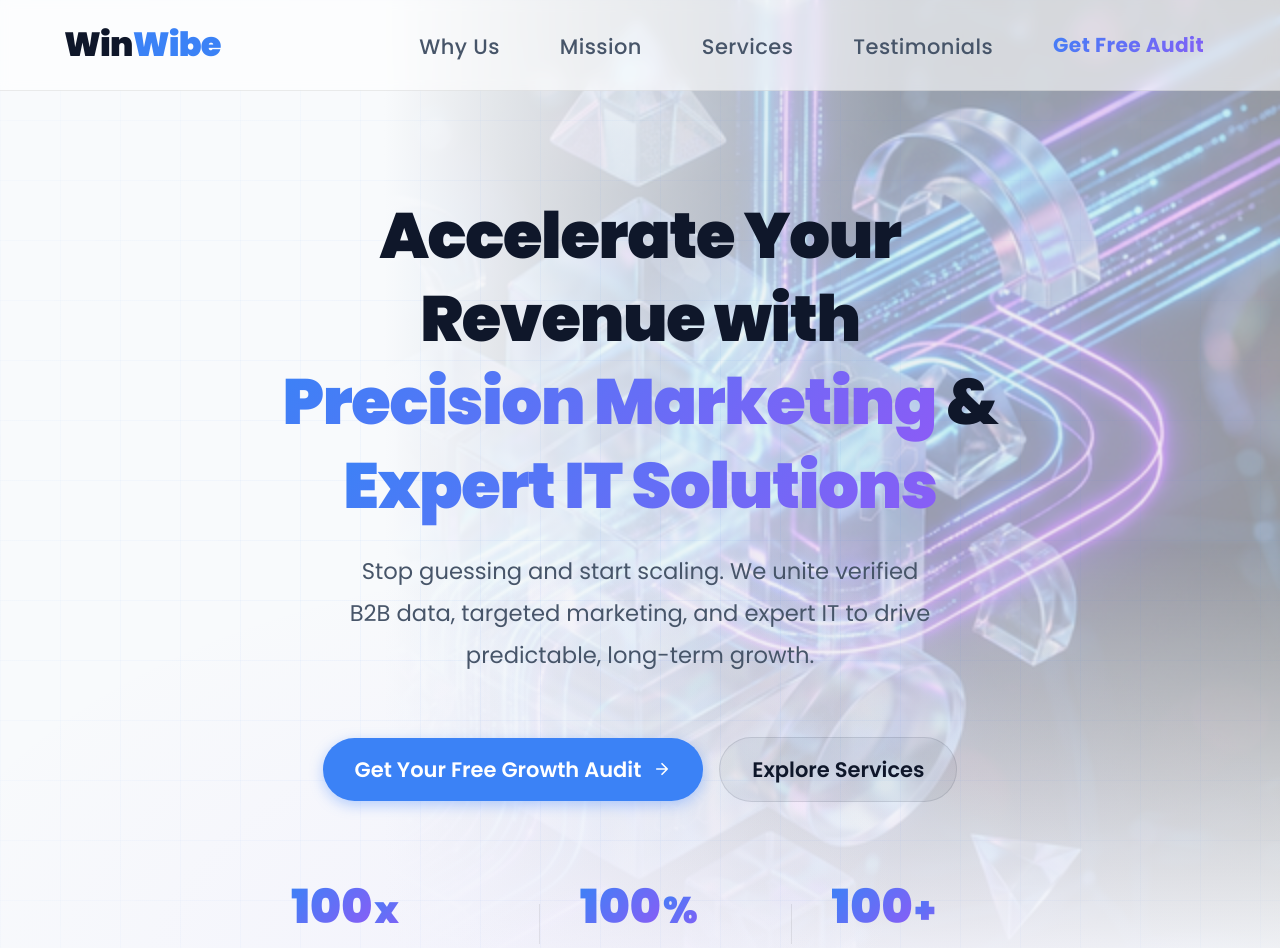
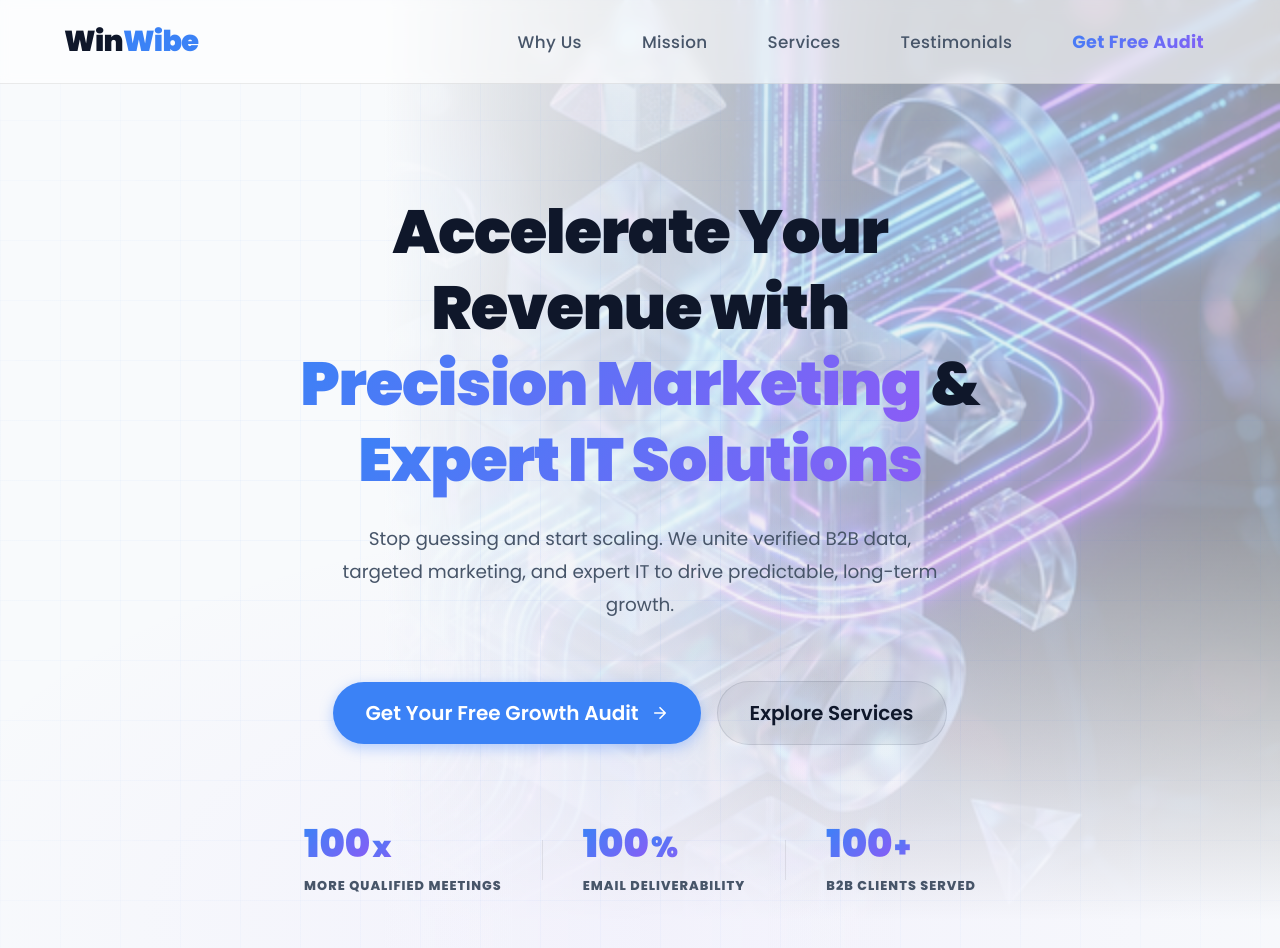
Before and after one commit to Ajith-05081999/winwibe, an Angular app: page / in a window 1280 px wide. Shown: the top 948 px of the page. Built offline with nearby package versions, Linux system fonts and the light colour scheme.

Commit message:
changes last

```diff
--- a/src/app/app.component.css
+++ b/src/app/app.component.css
@@ -92,7 +92,7 @@
 
 .logo {
     font-family: var(--font-head);
-    font-size: 2rem;
+    font-size: 1.8rem;
     font-weight: 900;
     letter-spacing: -.025em;
     cursor: pointer;
@@ -123,7 +123,7 @@
 }
 
 .nav-links a {
-    font-size: 1.25rem;
+    font-size: 1.05rem;
     font-weight: 500;
     color: var(--text-muted);
     cursor: pointer;
@@ -160,7 +160,7 @@
     -webkit-text-fill-color: transparent !important;
     background-clip: text !important;
     font-weight: 700 !important;
-    font-size: 1.2rem !important;
+    font-size: 1.1rem !important;
     color: transparent !important;
     display: inline-block !important;
     transition: all var(--transition-bounce) !important;
@@ -242,7 +242,7 @@
 }
 
 .mobile-menu a {
-    font-size: 1.6rem;
+    font-size: 1.4rem;
     font-weight: 700;
     color: var(--text);
     cursor: pointer;
@@ -270,7 +270,7 @@
 }
 
 .section-header h2 {
-    font-size: clamp(2.5rem, 5vw, 3.8rem);
+    font-size: clamp(2.2rem, 5vw, 3.2rem);
     letter-spacing: -.02em;
     margin-bottom: 16px;
     color: var(--text);
@@ -278,7 +278,7 @@
 }
 
 .section-header p {
-    font-size: 1.25rem;
+    font-size: 1.05rem;
     color: var(--text-muted);
     max-width: 600px;
     margin: 0 auto;
@@ -641,7 +641,7 @@
 
 .t-text {
     color: var(--text-muted);
-    font-size: 1.15rem;
+    font-size: 1rem;
     line-height: 1.8;
     margin-bottom: 28px;
     font-style: italic;
--- a/src/app/components/home/home.component.css
+++ b/src/app/components/home/home.component.css
@@ -97,9 +97,9 @@
 
 .hero-title {
     font-family: var(--font-head);
-    font-size: clamp(2.2rem, 5vw, 4.2rem);
+    font-size: clamp(2rem, 5vw, 3.8rem);
     font-weight: 900;
-    line-height: 1.3;
+    line-height: 1.25;
     letter-spacing: -.02em;
     color: var(--text);
     margin-bottom: 24px;
@@ -108,8 +108,8 @@
 
 .hero-desc {
     color: var(--text-muted);
-    font-size: 1.35rem;
-    line-height: 1.85;
+    font-size: 1.15rem;
+    line-height: 1.8;
     margin-bottom: 36px;
     max-width: 600px;
 }
@@ -152,7 +152,7 @@
 
 .stat-num {
     font-family: var(--font-head);
-    font-size: 2.8rem;
+    font-size: 2.4rem;
     font-weight: 900;
     background: var(--gradient);
     -webkit-background-clip: text;
@@ -163,7 +163,7 @@
 
 .stat-suffix {
     font-family: var(--font-head);
-    font-size: 2.2rem;
+    font-size: 1.8rem;
     font-weight: 900;
     background: var(--gradient);
     -webkit-background-clip: text;
@@ -302,7 +302,7 @@
     }
 
     .hero-title {
-        font-size: clamp(1.8rem, 6vw, 2.5rem);
+        font-size: clamp(1.6rem, 6vw, 2.2rem);
         word-spacing: 0.15em;
     }
 
--- a/src/styles.css
+++ b/src/styles.css
@@ -37,7 +37,7 @@
 }
 
 html {
-    font-size: 105%;
+    font-size: 100%;
     scroll-behavior: smooth;
     overflow-x: hidden;
     width: 100vw;
@@ -45,7 +45,7 @@
 
 body {
     margin: 0;
-    font-size: 1.4rem;
+    font-size: 1.15rem;
     font-family: var(--font-body);
     background-color: var(--dark);
     color: var(--text);
```
